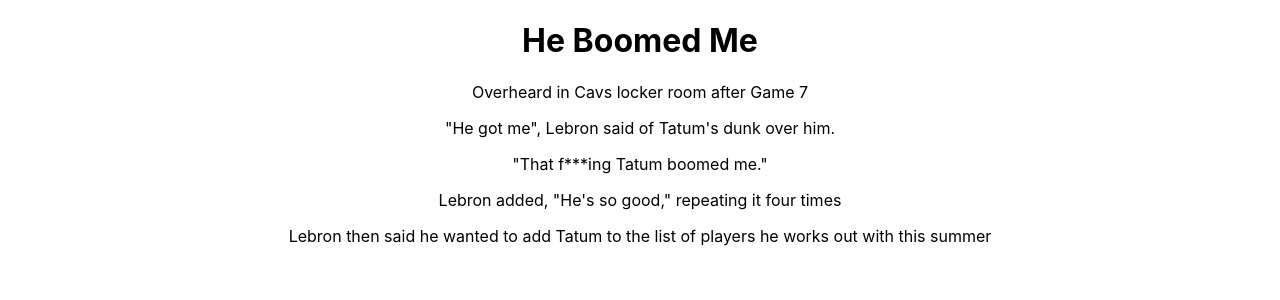
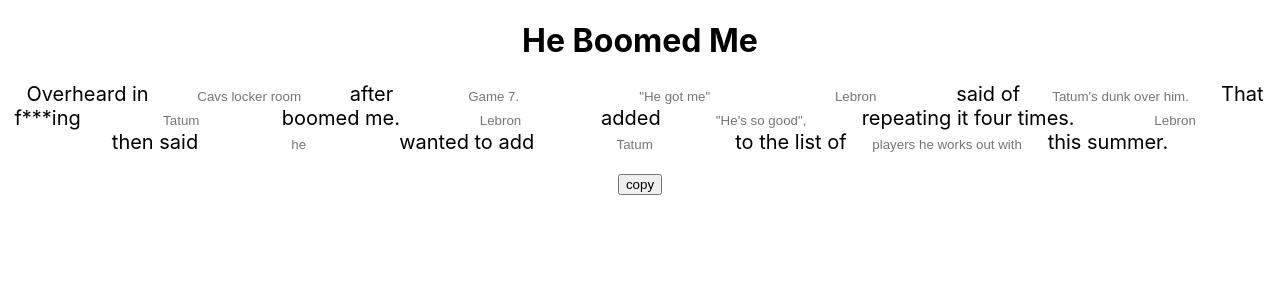
Before and after one commit to jeanpaulsio/heboomedme, a React (Create React App) app: page / in a window 1280 px wide. Shown: the top 300 px of the page. Built offline with nearby package versions, Linux system fonts and the light colour scheme.

Commit message:
tab thru inputs and copy to clipboard

```diff
--- a/package.json
+++ b/package.json
@@ -3,6 +3,7 @@
   "version": "0.1.0",
   "private": true,
   "dependencies": {
+    "prop-types": "^15.6.2",
     "react": "^16.7.0",
     "react-dom": "^16.7.0",
     "react-scripts": "2.1.3"
--- a/public/index.html
+++ b/public/index.html
@@ -9,7 +9,7 @@
     />
     <meta name="theme-color" content="#000000" />
     <link rel="manifest" href="%PUBLIC_URL%/manifest.json" />
-    <title>He boomed me</title>
+    <title>He Boomed Me</title>
   </head>
   <body>
     <noscript>You need to enable JavaScript to run this app.</noscript>
--- a/src/App.css
+++ b/src/App.css
@@ -1,32 +1,17 @@
-.App {
+.main {
   text-align: center;
 }
 
-.App-logo {
-  animation: App-logo-spin infinite 20s linear;
-  height: 40vmin;
+.editable-line {
+  text-align: center;
+  border: 0;
 }
 
-.App-header {
-  background-color: #282c34;
-  min-height: 100vh;
-  display: flex;
-  flex-direction: column;
-  align-items: center;
-  justify-content: center;
-  font-size: calc(10px + 2vmin);
-  color: white;
+.line {
+  font-size: 20px;
+  margin: 10px;
 }
 
-.App-link {
-  color: #61dafb;
+.button {
+  margin: 20px;
 }
-
-@keyframes App-logo-spin {
-  from {
-    transform: rotate(0deg);
-  }
-  to {
-    transform: rotate(360deg);
-  }
-}
--- a/src/App.js
+++ b/src/App.js
@@ -1,20 +1,84 @@
 import React, { Component } from "react";
-import logo from "./logo.svg";
 import "./App.css";
 
+const EDITABLE_FIELDS = [1, 3, 4, 5, 7, 9, 11, 13, 15, 17, 19, 21];
+
 class App extends Component {
+  state = {
+    lyrics: [
+      "Overheard in",
+      "Cavs locker room", // 1
+      "after",
+      "Game 7.", //
+      '"He got me"', //
+      "Lebron", //
+      "said of",
+      "Tatum's dunk over him.", //
+      "That f***ing",
+      "Tatum", //
+      "boomed me.",
+      "Lebron", //
+      "added",
+      '"He\'s so good",', //
+      "repeating it four times.",
+      "Lebron", //
+      "then said",
+      "he", //
+      "wanted to add",
+      "Tatum", //
+      "to the list of",
+      "players he works out with", //
+      "this summer.",
+    ],
+  };
+
+  copyToClipboard = () =>
+    navigator.clipboard.writeText(this.state.lyrics.join(" "));
+
+  handleChange = (e, index) => {
+    // lebron is 5, 11, 15
+    // tatum is 9, 19
+    const newLine = e.target.value;
+    const newLyrics = this.state.lyrics.map((lyric, i) => {
+      if (i === index) {
+        return newLine;
+      }
+
+      return lyric;
+    });
+
+    this.setState({
+      lyrics: newLyrics,
+    });
+  };
+
   render() {
     return (
-      <div className="App">
+      <div className="main">
         <h1>He Boomed Me</h1>
-        <p>Overheard in Cavs locker room after Game 7</p>
-        <p>"He got me", Lebron said of Tatum's dunk over him.</p>
-        <p>"That f***ing Tatum boomed me."</p>
-        <p>Lebron added, "He's so good," repeating it four times</p>
-        <p>
-          Lebron then said he wanted to add Tatum to the list of players he
-          works out with this summer
-        </p>
+        {this.state.lyrics.map((line, index) => {
+          if (EDITABLE_FIELDS.includes(index)) {
+            return (
+              <input
+                className="editable-line"
+                key={index}
+                placeholder={line}
+                onChange={e => this.handleChange(e, index)}
+              />
+            );
+          }
+
+          return (
+            <span key={index} className="line">
+              {line}
+            </span>
+          );
+        })}
+        <div>
+          <button className="button" onClick={this.copyToClipboard}>
+            copy
+          </button>
+        </div>
       </div>
     );
   }
```
